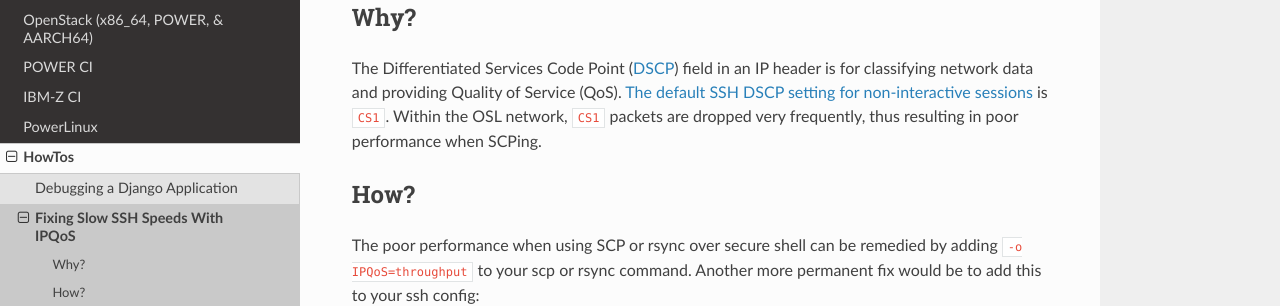
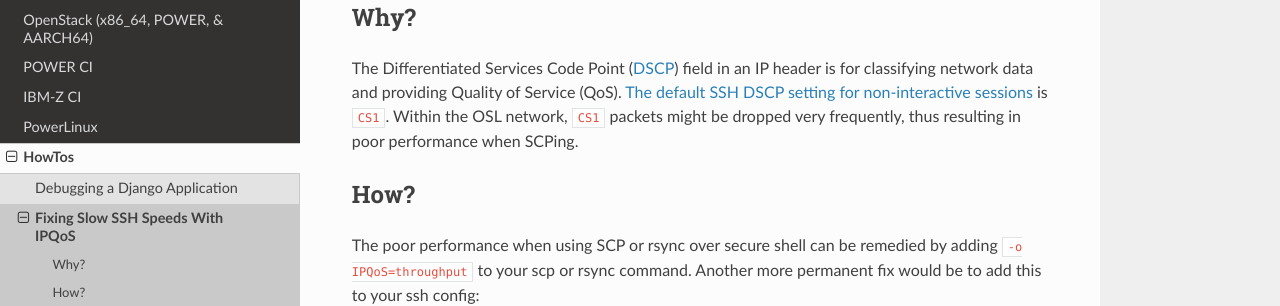
Before and after one commit to osuosl/wiki, a Sphinx documentation site: the page built from source/howtos/ssh_ip_qos_fix.rst, in a window 1280 px wide. Shown: the part 159-465 px from the top of the page. Built offline with Sphinx 7.4.7 and the Read the Docs theme 2.0.0, drawn with Linux system fonts in a browser that asks for light colours.

Commit message:
Change wording of IPQoS explanation

```diff
--- a/source/howtos/ssh_ip_qos_fix.rst
+++ b/source/howtos/ssh_ip_qos_fix.rst
@@ -6,7 +6,7 @@ Why?
 
 The Differentiated Services Code Point (DSCP_) field in an IP header is for classifying network data and providing
 Quality of Service (QoS). `The default SSH DSCP setting for non-interactive sessions`__ is ``CS1``. Within the OSL
-network, ``CS1`` packets are dropped very frequently, thus resulting in poor performance when SCPing.
+network, ``CS1`` packets might be dropped very frequently, thus resulting in poor performance when SCPing.
 
 How?
 ----
```
